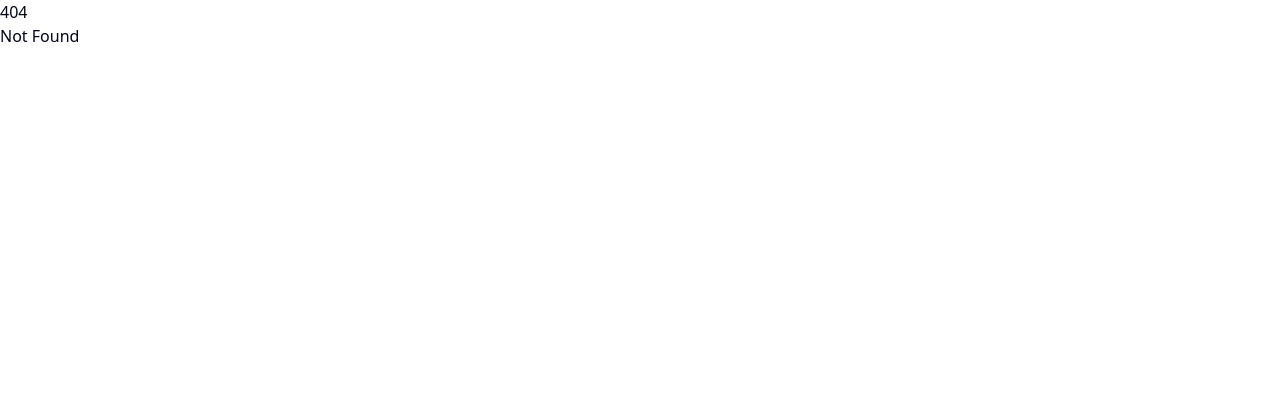
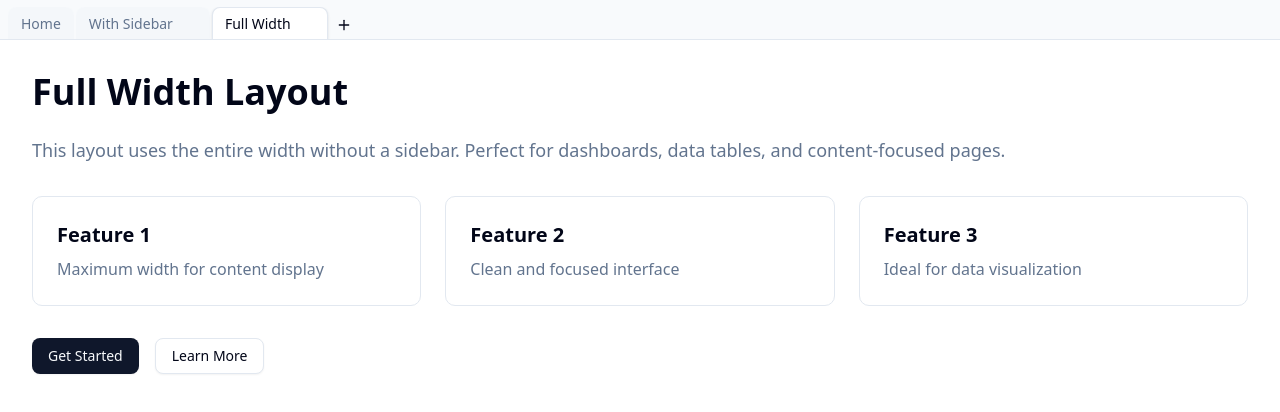
Before and after one commit to 302ai/ai-studio-ui, a SvelteKit app: page /full in a window 1280 px wide. Before the commit this address had no page. Shown: the top 412 px of the page. Built offline with nearby package versions, Linux system fonts and the light colour scheme.

Commit message:
add demo layout

```diff
--- /dev/null
+++ b/src/lib/components/layout/TabBar.svelte
@@ -0,0 +1,77 @@
+<script lang="ts">
+	import { X, Plus } from '@lucide/svelte';
+	import { cn } from '$lib/utils';
+
+	type Tab = {
+		id: string;
+		title: string;
+		href: string;
+		closable?: boolean;
+	};
+
+	let {
+		tabs = $bindable<Tab[]>(),
+		activeTabId = $bindable<string>(),
+		onTabClick,
+		onTabClose,
+		onNewTab,
+		class: className
+	}: {
+		tabs: Tab[];
+		activeTabId: string;
+		onTabClick: (tab: Tab) => void;
+		onTabClose: (tab: Tab) => void;
+		onNewTab: () => void;
+		class?: string;
+	} = $props();
+</script>
+
+<div class={cn('flex h-10 items-end border-b bg-muted/50', className)}>
+	<div class="flex items-end gap-0.5 overflow-x-auto px-2">
+		{#each tabs as tab (tab.id)}
+			<div
+				class={cn(
+					'group relative flex h-8 cursor-pointer items-center gap-2 px-3 text-sm transition-all',
+					'rounded-t-md border border-b-0 hover:bg-background/80',
+					activeTabId === tab.id
+						? 'bg-background text-foreground shadow-sm'
+						: 'border-transparent bg-muted/50 text-muted-foreground'
+				)}
+				onclick={() => onTabClick(tab)}
+				role="button"
+				tabindex="0"
+				onkeydown={(e) => {
+					if (e.key === 'Enter' || e.key === ' ') {
+						e.preventDefault();
+						onTabClick(tab);
+					}
+				}}
+			>
+				<span class="max-w-[200px] truncate">{tab.title}</span>
+				{#if tab.closable !== false}
+					<button
+						class={cn(
+							'opacity-0 transition-opacity group-hover:opacity-100',
+							'rounded p-0.5 hover:bg-muted'
+						)}
+						onclick={(e) => {
+							e.stopPropagation();
+							onTabClose(tab);
+						}}
+						aria-label="Close tab"
+						type="button"
+					>
+						<X class="h-3 w-3" />
+					</button>
+				{/if}
+			</div>
+		{/each}
+
+		<button
+			class="flex h-7 w-7 items-center justify-center rounded transition-colors hover:bg-muted"
+			onclick={() => onNewTab()}
+		>
+			<Plus class="h-4 w-4" />
+		</button>
+	</div>
+</div>
--- a/src/lib/components/ui/sidebar/sidebar.svelte
+++ b/src/lib/components/ui/sidebar/sidebar.svelte
@@ -1,31 +1,31 @@
 <script lang="ts">
-	import * as Sheet from "$lib/components/ui/sheet/index.js";
-	import { cn, type WithElementRef } from "$lib/utils.js";
-	import type { HTMLAttributes } from "svelte/elements";
-	import { SIDEBAR_WIDTH_MOBILE } from "./constants.js";
-	import { useSidebar } from "./context.svelte.js";
+	import * as Sheet from '$lib/components/ui/sheet/index.js';
+	import { cn, type WithElementRef } from '$lib/utils.js';
+	import type { HTMLAttributes } from 'svelte/elements';
+	import { SIDEBAR_WIDTH_MOBILE } from './constants.js';
+	import { useSidebar } from './context.svelte.js';
 
 	let {
 		ref = $bindable(null),
-		side = "left",
-		variant = "sidebar",
-		collapsible = "offcanvas",
+		side = 'left',
+		variant = 'sidebar',
+		collapsible = 'offcanvas',
 		class: className,
 		children,
 		...restProps
 	}: WithElementRef<HTMLAttributes<HTMLDivElement>> & {
-		side?: "left" | "right";
-		variant?: "sidebar" | "floating" | "inset";
-		collapsible?: "offcanvas" | "icon" | "none";
+		side?: 'left' | 'right';
+		variant?: 'sidebar' | 'floating' | 'inset';
+		collapsible?: 'offcanvas' | 'icon' | 'none';
 	} = $props();
 
 	const sidebar = useSidebar();
 </script>
 
-{#if collapsible === "none"}
+{#if collapsible === 'none'}
 	<div
 		class={cn(
-			"bg-sidebar text-sidebar-foreground w-(--sidebar-width) flex h-full flex-col",
+			'flex h-full w-(--sidebar-width) flex-col bg-sidebar text-sidebar-foreground',
 			className
 		)}
 		bind:this={ref}
@@ -34,15 +34,12 @@
 		{@render children?.()}
 	</div>
 {:else if sidebar.isMobile}
-	<Sheet.Root
-		bind:open={() => sidebar.openMobile, (v) => sidebar.setOpenMobile(v)}
-		{...restProps}
-	>
+	<Sheet.Root bind:open={() => sidebar.openMobile, (v) => sidebar.setOpenMobile(v)} {...restProps}>
 		<Sheet.Content
 			data-sidebar="sidebar"
 			data-slot="sidebar"
 			data-mobile="true"
-			class="bg-sidebar text-sidebar-foreground w-(--sidebar-width) p-0 [&>button]:hidden"
+			class="w-(--sidebar-width) bg-sidebar p-0 text-sidebar-foreground [&>button]:hidden"
 			style="--sidebar-width: {SIDEBAR_WIDTH_MOBILE};"
 			{side}
 		>
@@ -58,9 +55,9 @@
 {:else}
 	<div
 		bind:this={ref}
-		class="text-sidebar-foreground group peer hidden md:block"
+		class="group peer hidden text-sidebar-foreground md:block"
 		data-state={sidebar.state}
-		data-collapsible={sidebar.state === "collapsed" ? collapsible : ""}
+		data-collapsible={sidebar.state === 'collapsed' ? collapsible : ''}
 		data-variant={variant}
 		data-side={side}
 		data-slot="sidebar"
@@ -69,33 +66,40 @@
 		<div
 			data-slot="sidebar-gap"
 			class={cn(
-				"w-(--sidebar-width) relative bg-transparent transition-[width] duration-200 ease-linear",
-				"group-data-[collapsible=offcanvas]:w-0",
-				"group-data-[side=right]:rotate-180",
-				variant === "floating" || variant === "inset"
-					? "group-data-[collapsible=icon]:w-[calc(var(--sidebar-width-icon)+(--spacing(4))+2px)]"
-					: "group-data-[collapsible=icon]:w-(--sidebar-width-icon)"
+				'relative w-(--sidebar-width) bg-transparent transition-[width] duration-200 ease-linear',
+				'group-data-[collapsible=offcanvas]:w-0',
+				'group-data-[side=right]:rotate-180',
+				variant === 'floating' || variant === 'inset'
+					? 'group-data-[collapsible=icon]:w-[calc(var(--sidebar-width-icon)+(--spacing(4))+2px)]'
+					: 'group-data-[collapsible=icon]:w-(--sidebar-width-icon)'
 			)}
 		></div>
 		<div
 			data-slot="sidebar-container"
 			class={cn(
-				"w-(--sidebar-width) fixed inset-y-0 z-10 hidden h-svh transition-[left,right,width] duration-200 ease-linear md:flex",
-				side === "left"
-					? "left-0 group-data-[collapsible=offcanvas]:left-[calc(var(--sidebar-width)*-1)]"
-					: "right-0 group-data-[collapsible=offcanvas]:right-[calc(var(--sidebar-width)*-1)]",
+				'fixed z-10 hidden w-(--sidebar-width) transition-[left,right,width] duration-200 ease-linear md:flex',
+				!className?.includes('top-') &&
+					!className?.includes('bottom-') &&
+					!className?.includes('h-')
+					? 'inset-y-0 h-svh'
+					: '',
+				className?.includes('top-') ? 'bottom-0 h-[calc(100vh-var(--top-offset,0px))]' : '',
+				side === 'left'
+					? 'left-0 group-data-[collapsible=offcanvas]:left-[calc(var(--sidebar-width)*-1)]'
+					: 'right-0 group-data-[collapsible=offcanvas]:right-[calc(var(--sidebar-width)*-1)]',
 				// Adjust the padding for floating and inset variants.
-				variant === "floating" || variant === "inset"
-					? "p-2 group-data-[collapsible=icon]:w-[calc(var(--sidebar-width-icon)+(--spacing(4))+2px)]"
-					: "group-data-[collapsible=icon]:w-(--sidebar-width-icon) group-data-[side=left]:border-r group-data-[side=right]:border-l",
+				variant === 'floating' || variant === 'inset'
+					? 'p-2 group-data-[collapsible=icon]:w-[calc(var(--sidebar-width-icon)+(--spacing(4))+2px)]'
+					: 'group-data-[collapsible=icon]:w-(--sidebar-width-icon) group-data-[side=left]:border-r group-data-[side=right]:border-l',
 				className
 			)}
+			style={className?.includes('top-10') ? '--top-offset: 2.5rem;' : ''}
 			{...restProps}
 		>
 			<div
 				data-sidebar="sidebar"
 				data-slot="sidebar-inner"
-				class="bg-sidebar group-data-[variant=floating]:border-sidebar-border flex h-full w-full flex-col group-data-[variant=floating]:rounded-lg group-data-[variant=floating]:border group-data-[variant=floating]:shadow-sm"
+				class="flex h-full w-full flex-col bg-sidebar group-data-[variant=floating]:rounded-lg group-data-[variant=floating]:border group-data-[variant=floating]:border-sidebar-border group-data-[variant=floating]:shadow-sm"
 			>
 				{@render children?.()}
 			</div>
--- /dev/null
+++ b/src/routes/(full-width)/+layout.svelte
@@ -0,0 +1,7 @@
+<script lang="ts">
+	let { children } = $props();
+</script>
+
+<div class="h-full w-full">
+	{@render children()}
+</div>
--- /dev/null
+++ b/src/routes/(full-width)/full/+page.svelte
@@ -0,0 +1,30 @@
+<script lang="ts">
+	import Button from '$lib/components/ui/button/button.svelte';
+</script>
+
+<div class="container mx-auto p-8">
+	<h1 class="text-4xl font-bold mb-6">Full Width Layout</h1>
+	<p class="text-lg text-muted-foreground mb-8">
+		This layout uses the entire width without a sidebar. Perfect for dashboards, data tables, and content-focused pages.
+	</p>
+
+	<div class="grid grid-cols-1 md:grid-cols-3 gap-6 mb-8">
+		<div class="p-6 border rounded-lg">
+			<h3 class="text-xl font-semibold mb-2">Feature 1</h3>
+			<p class="text-muted-foreground">Maximum width for content display</p>
+		</div>
+		<div class="p-6 border rounded-lg">
+			<h3 class="text-xl font-semibold mb-2">Feature 2</h3>
+			<p class="text-muted-foreground">Clean and focused interface</p>
+		</div>
+		<div class="p-6 border rounded-lg">
+			<h3 class="text-xl font-semibold mb-2">Feature 3</h3>
+			<p class="text-muted-foreground">Ideal for data visualization</p>
+		</div>
+	</div>
+
+	<div class="flex gap-4">
+		<Button>Get Started</Button>
+		<Button variant="outline">Learn More</Button>
+	</div>
+</div>
--- /dev/null
+++ b/src/routes/(with-sidebar)/+layout.svelte
@@ -0,0 +1,18 @@
+<script lang="ts">
+	import * as Sidebar from '$lib/components/ui/sidebar';
+	import AppSidebar from './app-sidebar.svelte';
+
+	let { children } = $props();
+</script>
+
+<Sidebar.Provider class="h-full min-h-fit">
+	<AppSidebar />
+	<Sidebar.Inset class="flex-1">
+		<div class="flex h-8 items-center border-b bg-background px-4">
+			<Sidebar.Trigger />
+		</div>
+		<div class="flex-1 overflow-auto p-6">
+			{@render children()}
+		</div>
+	</Sidebar.Inset>
+</Sidebar.Provider>
--- /dev/null
+++ b/src/routes/(with-sidebar)/app-sidebar.svelte
@@ -0,0 +1,59 @@
+<script lang="ts">
+	import { House, Inbox, Settings } from '@lucide/svelte';
+	import * as Sidebar from '$lib/components/ui/sidebar';
+
+	const items = [
+		{
+			title: 'Dashboard',
+			url: '/dashboard',
+			icon: House
+		},
+		{
+			title: 'Projects',
+			url: '/projects',
+			icon: Inbox
+		}
+	];
+</script>
+
+<Sidebar.Root collapsible="offcanvas" variant="sidebar" class="top-10">
+	<Sidebar.Header>
+		<h2 class="px-4 text-lg font-semibold">AI Studio</h2>
+	</Sidebar.Header>
+	<Sidebar.Content>
+		<Sidebar.Group>
+			<Sidebar.GroupLabel>Application</Sidebar.GroupLabel>
+			<Sidebar.GroupContent>
+				<Sidebar.Menu>
+					{#each items as item (item.title)}
+						<Sidebar.MenuItem>
+							<Sidebar.MenuButton>
+								{#snippet child({ props })}
+									<a href={item.url} {...props}>
+										<item.icon />
+										<span>{item.title}</span>
+									</a>
+								{/snippet}
+							</Sidebar.MenuButton>
+						</Sidebar.MenuItem>
+					{/each}
+				</Sidebar.Menu>
+			</Sidebar.GroupContent>
+		</Sidebar.Group>
+	</Sidebar.Content>
+	<Sidebar.Footer>
+		<Sidebar.Group>
+			<Sidebar.GroupLabel>Settings</Sidebar.GroupLabel>
+			<Sidebar.GroupContent>
+				<Sidebar.Menu>
+					<Sidebar.MenuItem>
+						<Sidebar.MenuButton>
+							<Settings />
+							<span>Settings</span>
+						</Sidebar.MenuButton>
+					</Sidebar.MenuItem>
+				</Sidebar.Menu>
+			</Sidebar.GroupContent>
+		</Sidebar.Group>
+	</Sidebar.Footer>
+</Sidebar.Root>
--- /dev/null
+++ b/src/routes/(with-sidebar)/dashboard/+page.svelte
@@ -0,0 +1,30 @@
+<script lang="ts">
+	import Button from '$lib/components/ui/button/button.svelte';
+</script>
+
+<div>
+	<h1 class="text-3xl font-bold mb-4">Dashboard</h1>
+	<p class="text-muted-foreground mb-6">
+		This page has a sidebar layout. The sidebar is persistent across all pages in this route group.
+	</p>
+
+	<div class="grid grid-cols-1 md:grid-cols-3 gap-4">
+		<div class="p-4 border rounded-lg">
+			<h3 class="font-semibold mb-2">Stats Card 1</h3>
+			<p class="text-2xl font-bold">1,234</p>
+		</div>
+		<div class="p-4 border rounded-lg">
+			<h3 class="font-semibold mb-2">Stats Card 2</h3>
+			<p class="text-2xl font-bold">5,678</p>
+		</div>
+		<div class="p-4 border rounded-lg">
+			<h3 class="font-semibold mb-2">Stats Card 3</h3>
+			<p class="text-2xl font-bold">9,012</p>
+		</div>
+	</div>
+
+	<div class="mt-6 flex gap-4">
+		<Button>View Reports</Button>
+		<Button variant="outline">Export Data</Button>
+	</div>
+</div>
--- a/src/routes/+layout.svelte
+++ b/src/routes/+layout.svelte
@@ -2,8 +2,64 @@
 	import '../app.css';
 	import favicon from '$lib/assets/favicon.svg';
 	import { ModeWatcher } from 'mode-watcher';
+	import TabBar from '$lib/components/layout/TabBar.svelte';
+	import { page } from '$app/state';
+	import { goto } from '$app/navigation';
+
+	type Tab = {
+		id: string;
+		title: string;
+		href: string;
+		closable?: boolean;
+	};
 
 	let { children } = $props();
+
+	let tabs = $state<Tab[]>([
+		{ id: 'home', title: 'Home', href: '/', closable: false },
+		{ id: 'with-sidebar', title: 'With Sidebar', href: '/dashboard', closable: true },
+		{ id: 'full-width', title: 'Full Width', href: '/full', closable: true }
+	]);
+
+	let activeTabId = $state('home');
+
+	$effect(() => {
+		const currentPath = page.url.pathname;
+		const existingTab = tabs.find((tab) => tab.href === currentPath);
+		if (existingTab) {
+			activeTabId = existingTab.id;
+		}
+	});
+
+	function handleTabClick(tab: Tab) {
+		activeTabId = tab.id;
+		goto(tab.href);
+	}
+
+	function handleTabClose(tab: Tab) {
+		const index = tabs.findIndex((t) => t.id === tab.id);
+		if (index > -1 && tabs.length > 1) {
+			tabs = tabs.filter((t) => t.id !== tab.id);
+			if (activeTabId === tab.id) {
+				const newIndex = Math.min(index, tabs.length - 1);
+				const newTab = tabs[newIndex];
+				activeTabId = newTab.id;
+				goto(newTab.href);
+			}
+		}
+	}
+
+	function handleNewTab() {
+		const newTab: Tab = {
+			id: `tab-${Date.now()}`,
+			title: 'New Tab',
+			href: '/',
+			closable: true
+		};
+		tabs = [...tabs, newTab];
+		activeTabId = newTab.id;
+		goto(newTab.href);
+	}
 </script>
 
 <svelte:head>
@@ -11,4 +67,17 @@
 </svelte:head>
 
 <ModeWatcher />
-{@render children?.()}
+
+<div class="flex h-screen flex-col">
+	<TabBar
+		bind:tabs
+		bind:activeTabId
+		onTabClick={handleTabClick}
+		onTabClose={handleTabClose}
+		onNewTab={handleNewTab}
+	/>
+
+	<main class="h-[calc(100vh---spacing(10))] overflow-hidden">
+		{@render children?.()}
+	</main>
+</div>
--- a/src/routes/+page.svelte
+++ b/src/routes/+page.svelte
@@ -1,11 +1,38 @@
-<script>
-	import Button from "@/components/ui/button/button.svelte";
-	import ThemeSwitcher from "@/components/ui/theme-switcher.svelte";
+<script lang="ts">
+	import Button from "$lib/components/ui/button/button.svelte";
+	import ThemeSwitcher from "$lib/components/ui/theme-switcher.svelte";
+</script>
 
-</script>
-<h1>Welcome to SvelteKit</h1>
-<p>Visit <a href="https://svelte.dev/docs/kit">svelte.dev/docs/kit</a> to read the documentation</p>
+<div class="container mx-auto p-8">
+	<h1 class="text-4xl font-bold mb-4">Welcome to AI Studio</h1>
+	<p class="text-lg text-muted-foreground mb-8">
+		Choose a layout from the tabs above to see different layout options
+	</p>
 
-<Button>Click me</Button>
+	<div class="grid grid-cols-1 md:grid-cols-2 gap-6 mb-8">
+		<div class="p-6 border rounded-lg">
+			<h2 class="text-2xl font-semibold mb-3">With Sidebar Layout</h2>
+			<p class="text-muted-foreground mb-4">
+				Navigate to the Dashboard tab to see a layout with a collapsible sidebar
+			</p>
+			<Button onclick={() => window.location.href = '/dashboard'}>
+				Go to Dashboard
+			</Button>
+		</div>
 
-<ThemeSwitcher />
+		<div class="p-6 border rounded-lg">
+			<h2 class="text-2xl font-semibold mb-3">Full Width Layout</h2>
+			<p class="text-muted-foreground mb-4">
+				Navigate to the Full Width tab to see a layout without sidebar
+			</p>
+			<Button onclick={() => window.location.href = '/full'}>
+				Go to Full Width
+			</Button>
+		</div>
+	</div>
+
+	<div class="flex items-center gap-4">
+		<span class="text-sm text-muted-foreground">Theme:</span>
+		<ThemeSwitcher />
+	</div>
+</div>
--- a/src/routes/demo/+page.svelte
+++ /dev/null
@@ -1 +0,0 @@
-<a href="/demo/paraglide">paraglide</a>
--- a/src/routes/demo/paraglide/+page.svelte
+++ /dev/null
@@ -1,18 +0,0 @@
-<script lang="ts">
-	import { setLocale } from '$lib/paraglide/runtime';
-	import { page } from '$app/state';
-	import { goto } from '$app/navigation';
-	import { m } from '$lib/paraglide/messages.js';
-</script>
-
-<h1>{m.hello_world({ name: 'SvelteKit User' })}</h1>
-<div>
-	<button onclick={() => setLocale('zh')}>zh</button>
-	<button onclick={() => setLocale('en')}>en</button>
-</div>
-<p>
-	If you use VSCode, install the <a
-		href="https://marketplace.visualstudio.com/items?itemName=inlang.vs-code-extension"
-		target="_blank">Sherlock i18n extension</a
-	> for a better i18n experience.
-</p>
```
